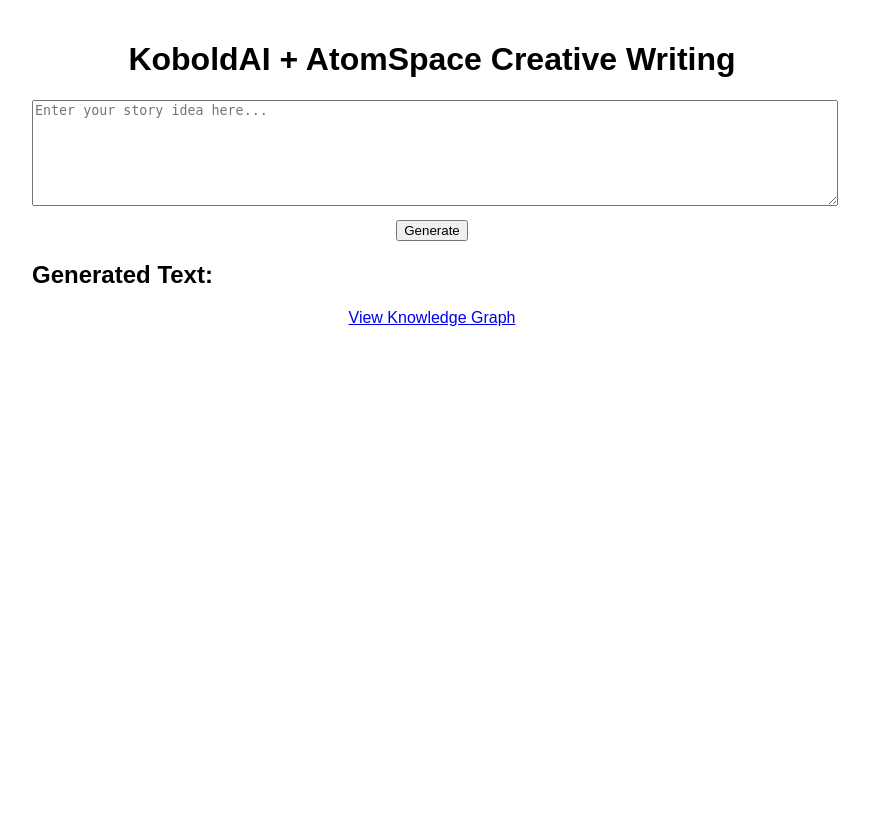
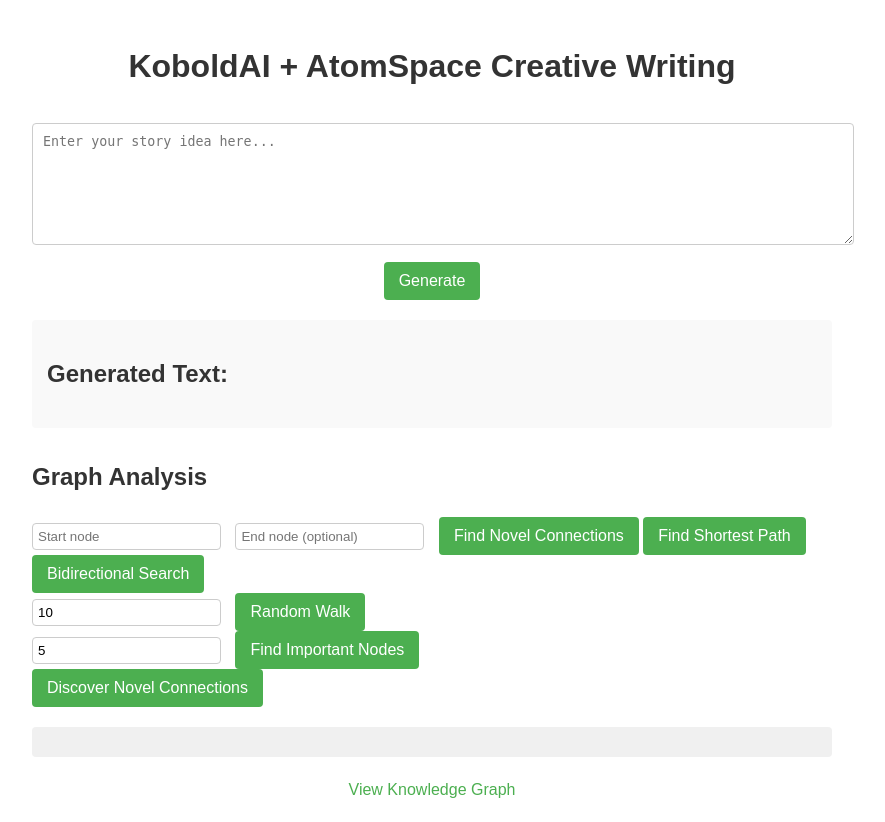
Before and after one commit to drzo/CreativeSynergyAI2, a Flask app: template templates/index.html in a window 1280 px wide. Shown: the whole page, without its empty margins (208-1093 px from the left). Before the commit the page ends 326 px from the top, so only its background shows below. Run offline with Flask 3, Linux system fonts and the light colour scheme; the template is opened without the code that fills it, so the values that code supplies are empty.

Commit message:
Agent step completed: Implement more advanced graph traversal algorithms for discovering novel connections

```diff
--- a/main.py
+++ b/main.py
@@ -6,35 +6,16 @@
 kobold = KoboldInterface()
 atomspace = AtomSpaceInterface()
 
-@app.route('/')
-def index():
-    return render_template('index.html')
+# ... (keep existing routes)
 
-@app.route('/generate', methods=['POST'])
-def generate():
-    story_idea = request.json['story_idea']
-
-    # Generate text using KoboldAI
-    generated_text = kobold.generate_text(story_idea)
-
-    # Update AtomSpace with generated text
-    atomspace.update_with_text(generated_text)
-
-    # Query AtomSpace for context
-    context = atomspace.get_context()
-
-    # Generate text again with context
-    final_text = kobold.generate_text(story_idea, context)
-
-    return jsonify({'text': final_text})
-
-@app.route('/graph')
-def graph():
-    return render_template('graph.html')
-
-@app.route('/graph_data')
-def graph_data():
-    return jsonify(atomspace.get_graph_data())
+@app.route('/find_diverse_paths', methods=['POST'])
+def find_diverse_paths():
+    start_concept = request.json['start_concept']
+    end_concept = request.json['end_concept']
+    num_paths = request.json.get('num_paths', 3)
+    max_depth = request.json.get('max_depth', 5)
+    paths = atomspace.find_diverse_paths(start_concept, end_concept, num_paths, max_depth)
+    return jsonify({'paths': paths})
 
 if __name__ == '__main__':
     app.run(host='0.0.0.0', port=5000)
--- a/static/css/style.css
+++ b/static/css/style.css
@@ -3,10 +3,16 @@
     max-width: 800px;
     margin: 0 auto;
     padding: 20px;
+    line-height: 1.6;
+}
+
+h1, h2, h3 {
+    color: #333;
 }
 
 h1 {
     text-align: center;
+    margin-bottom: 30px;
 }
 
 #input-container {
@@ -17,6 +23,28 @@
     width: 100%;
     height: 100px;
     margin-bottom: 10px;
+    padding: 10px;
+    border: 1px solid #ccc;
+    border-radius: 4px;
+}
+
+button {
+    background-color: #4CAF50;
+    color: white;
+    padding: 10px 15px;
+    border: none;
+    border-radius: 4px;
+    cursor: pointer;
+    font-size: 16px;
+}
+
+button:hover {
+    background-color: #45a049;
+}
+
+button:disabled {
+    background-color: #cccccc;
+    cursor: not-allowed;
 }
 
 #generate-btn {
@@ -26,16 +54,53 @@
 
 #output-container {
     margin-top: 20px;
+    background-color: #f9f9f9;
+    padding: 15px;
+    border-radius: 4px;
+}
+
+#graph-analysis {
+    margin-top: 30px;
+}
+
+#graph-analysis input[type="text"],
+#graph-analysis input[type="number"] {
+    padding: 5px;
+    margin-right: 10px;
+    border: 1px solid #ccc;
+    border-radius: 4px;
+}
+
+#analysis-result {
+    margin-top: 20px;
+    background-color: #f0f0f0;
+    padding: 15px;
+    border-radius: 4px;
+}
+
+#analysis-result h3 {
+    margin-top: 0;
+}
+
+#analysis-result ul {
+    padding-left: 20px;
 }
 
 .graph-link, .back-link {
     display: block;
     text-align: center;
     margin-top: 20px;
+    color: #4CAF50;
+    text-decoration: none;
+}
+
+.graph-link:hover, .back-link:hover {
+    text-decoration: underline;
 }
 
 #graph-container {
     width: 100%;
     height: 600px;
     border: 1px solid #ccc;
+    margin-top: 20px;
 }
--- a/static/js/main.js
+++ b/static/js/main.js
@@ -2,38 +2,73 @@
     const storyIdeaInput = document.getElementById('story-idea');
     const generateBtn = document.getElementById('generate-btn');
     const generatedText = document.getElementById('generated-text');
+    const startNodeInput = document.getElementById('start-node');
+    const endNodeInput = document.getElementById('end-node');
+    const stepsInput = document.getElementById('steps');
+    const topNInput = document.getElementById('top-n');
+    const maxDepthInput = document.getElementById('max-depth');
+    const bidirectionalSearchBtn = document.getElementById('bidirectional-search-btn');
+    const discoverComplexConnectionsBtn = document.getElementById('discover-complex-connections-btn');
+    const findBridgingConceptsBtn = document.getElementById('find-bridging-concepts-btn');
+    const findUnexpectedRelationshipsBtn = document.getElementById('find-unexpected-relationships-btn');
+    const findDiversePathsBtn = document.getElementById('find-diverse-paths-btn');
+    const concept1Input = document.getElementById('concept1');
+    const concept2Input = document.getElementById('concept2');
+    const analysisResult = document.getElementById('analysis-result');
 
-    generateBtn.addEventListener('click', async () => {
-        const storyIdea = storyIdeaInput.value;
-        if (!storyIdea) {
-            alert('Please enter a story idea.');
+    // ... (keep existing event listeners)
+
+    findDiversePathsBtn.addEventListener('click', async () => {
+        const startConcept = concept1Input.value;
+        const endConcept = concept2Input.value;
+        const numPaths = parseInt(topNInput.value) || 3;
+        const maxDepth = parseInt(maxDepthInput.value) || 5;
+        if (!startConcept || !endConcept) {
+            alert('Please enter both start and end concepts.');
             return;
         }
 
-        generateBtn.disabled = true;
-        generateBtn.textContent = 'Generating...';
-
         try {
-            const response = await fetch('/generate', {
+            const response = await fetch('/find_diverse_paths', {
                 method: 'POST',
                 headers: {
                     'Content-Type': 'application/json',
                 },
-                body: JSON.stringify({ story_idea: storyIdea }),
+                body: JSON.stringify({
+                    start_concept: startConcept,
+                    end_concept: endConcept,
+                    num_paths: numPaths,
+                    max_depth: maxDepth
+                }),
             });
 
             if (!response.ok) {
-                throw new Error('Failed to generate text');
+                throw new Error('Failed to find diverse paths');
             }
 
             const data = await response.json();
-            generatedText.textContent = data.text;
+            if (data.paths && data.paths.length > 0) {
+                analysisResult.innerHTML = `
+                    <h3>Diverse Paths</h3>
+                    <p>Found ${data.paths.length} diverse paths between "${startConcept}" and "${endConcept}":</p>
+                    <ul>
+                        ${data.paths.map((path, index) => `
+                            <li>
+                                <strong>Path ${index + 1}:</strong> ${path.join(' -> ')}
+                            </li>
+                        `).join('')}
+                    </ul>
+                    <p>These paths represent different ways of connecting the two concepts, potentially revealing novel and unexpected relationships.</p>
+                `;
+            } else {
+                analysisResult.innerHTML = `
+                    <h3>No Diverse Paths Found</h3>
+                    <p>No diverse paths were found between "${startConcept}" and "${endConcept}" within the specified depth.</p>
+                `;
+            }
         } catch (error) {
             console.error('Error:', error);
-            alert('An error occurred while generating text. Please try again.');
-        } finally {
-            generateBtn.disabled = false;
-            generateBtn.textContent = 'Generate';
+            alert('An error occurred while finding diverse paths. Please try again.');
         }
     });
 });
--- a/templates/index.html
+++ b/templates/index.html
@@ -16,6 +16,28 @@
         <h2>Generated Text:</h2>
         <p id="generated-text"></p>
     </div>
+    <div id="graph-analysis">
+        <h2>Graph Analysis</h2>
+        <div>
+            <input type="text" id="start-node" placeholder="Start node">
+            <input type="text" id="end-node" placeholder="End node (optional)">
+            <button id="find-connections-btn">Find Novel Connections</button>
+            <button id="find-path-btn">Find Shortest Path</button>
+            <button id="bidirectional-search-btn">Bidirectional Search</button>
+        </div>
+        <div>
+            <input type="number" id="steps" placeholder="Steps" value="10">
+            <button id="random-walk-btn">Random Walk</button>
+        </div>
+        <div>
+            <input type="number" id="top-n" placeholder="Top N" value="5">
+            <button id="important-nodes-btn">Find Important Nodes</button>
+        </div>
+        <div>
+            <button id="discover-novel-connections-btn">Discover Novel Connections</button>
+        </div>
+        <div id="analysis-result"></div>
+    </div>
     <a href="/graph" class="graph-link">View Knowledge Graph</a>
     <script src="/static/js/main.js"></script>
 </body>
```
Also changed, not shown: kobold_atomspace/atomspace_interface.py (+67 -24 lines).
